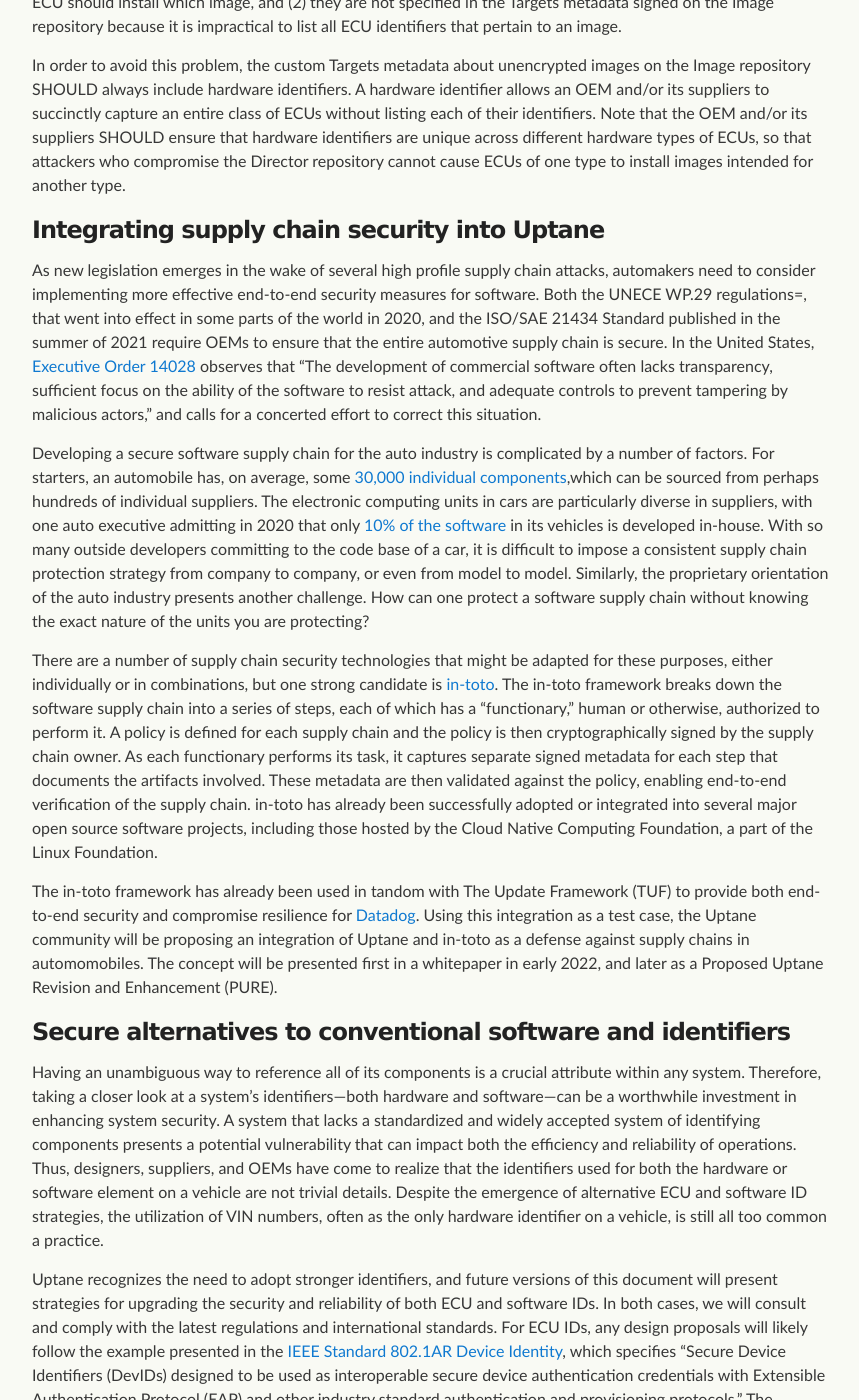
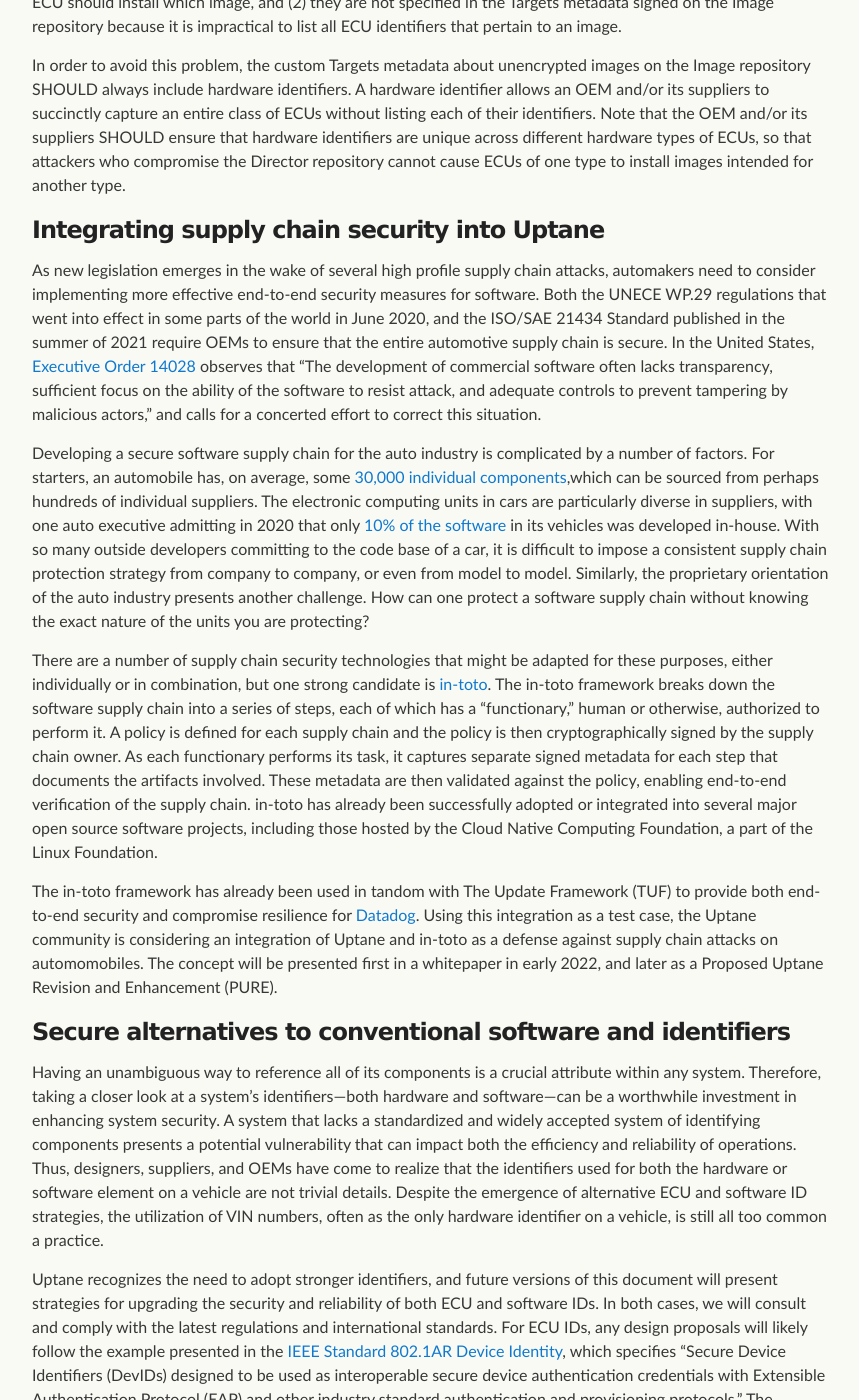
Before and after one commit to uptane/deployment-considerations, a Jekyll site: the page built from security_considerations.md, in a window 1280 px wide and 1400 px high, scrolled down 748 px. Shown: the whole window, without its empty margins (208-1067 px from the left). Built offline with Jekyll 4.4.1, drawn with Linux system fonts in a browser that asks for light colours; our own code applies the rules of GitHub Pages for plain Markdown files.

Commit message:
small corrections

```diff
--- a/security_considerations.md
+++ b/security_considerations.md
@@ -19,13 +19,13 @@ Simply having ECU identifiers (e.g., serial numbers) specified in the Targets me
 In order to avoid this problem, the custom Targets metadata about unencrypted images on the Image repository SHOULD always include hardware identifiers. A hardware identifier allows an OEM and/or its suppliers to succinctly capture an entire class of ECUs without listing each of their identifiers. Note that the OEM and/or its suppliers SHOULD ensure that hardware identifiers are unique across different hardware types of ECUs, so that attackers who compromise the Director repository cannot cause ECUs of one type to install images intended for another type.
 
 ### Integrating supply chain security into Uptane
-As new legislation emerges in the wake of several high profile supply chain attacks, automakers need to consider implementing more effective end-to-end security measures for software. Both the UNECE WP.29 regulations=, that went into effect in some parts of the world in 2020, and the ISO/SAE 21434 Standard published in the summer of 2021 require OEMs to ensure that the entire automotive supply chain is secure. In the United States, [Executive Order 14028](https://www.whitehouse.gov/briefing-room/presidential-actions/2021/05/12/executive-order-on-improving-the-nations-cybersecurity/) observes that "The development of commercial software often lacks transparency, sufficient focus on the ability of the software to resist attack, and adequate controls to prevent tampering by malicious actors," and calls for a concerted effort to correct this situation.
+As new legislation emerges in the wake of several high profile supply chain attacks, automakers need to consider implementing more effective end-to-end security measures for software. Both the UNECE WP.29 regulations that went into effect in some parts of the world in June 2020, and the ISO/SAE 21434 Standard published in the summer of 2021 require OEMs to ensure that the entire automotive supply chain is secure. In the United States, [Executive Order 14028](https://www.whitehouse.gov/briefing-room/presidential-actions/2021/05/12/executive-order-on-improving-the-nations-cybersecurity/) observes that "The development of commercial software often lacks transparency, sufficient focus on the ability of the software to resist attack, and adequate controls to prevent tampering by malicious actors," and calls for a concerted effort to correct this situation.
 
-Developing a secure software supply chain for the auto industry is complicated by a number of factors.  For starters, an automobile has, on average, some [30,000 individual components](https://knowhow.napaonline.com/how-many-parts-are-in-a-car/),which can be sourced from perhaps hundreds of individual suppliers. The electronic computing units in cars are particularly diverse in suppliers, with one auto executive admitting in 2020 that only [10% of the software](https://spectrum.ieee.org/software-eating-car)  in its vehicles is developed in-house. With so many outside developers committing to the code base of a car, it is difficult to impose a consistent supply chain protection strategy from company to company, or even from model to model. Similarly, the proprietary orientation of the auto industry presents another challenge. How can one protect a software supply chain without knowing the exact nature of the units you are protecting?
+Developing a secure software supply chain for the auto industry is complicated by a number of factors.  For starters, an automobile has, on average, some [30,000 individual components](https://knowhow.napaonline.com/how-many-parts-are-in-a-car/),which can be sourced from perhaps hundreds of individual suppliers. The electronic computing units in cars are particularly diverse in suppliers, with one auto executive admitting in 2020 that only [10% of the software](https://spectrum.ieee.org/software-eating-car) in its vehicles was developed in-house. With so many outside developers committing to the code base of a car, it is difficult to impose a consistent supply chain protection strategy from company to company, or even from model to model. Similarly, the proprietary orientation of the auto industry presents another challenge. How can one protect a software supply chain without knowing the exact nature of the units you are protecting?
 
-There are a number of supply chain security technologies that might be adapted for these purposes, either individually or in combinations, but one strong candidate is [in-toto](https://in-toto.io/). The in-toto framework breaks down the software supply chain into a series of steps, each of which has a “functionary,” human or otherwise, authorized to perform it. A policy is defined for each supply chain and the policy is then cryptographically signed by the supply chain owner. As each functionary performs its task, it captures separate signed metadata for each step that documents the artifacts involved. These metadata are then validated against the policy, enabling end-to-end verification of the supply chain. in-toto has already been successfully	adopted	or integrated	into several major open	source	software	projects,	including	those	hosted by the	Cloud	Native Computing Foundation,	a	part of the	Linux	Foundation.
+There are a number of supply chain security technologies that might be adapted for these purposes, either individually or in combination, but one strong candidate is [in-toto](https://in-toto.io/). The in-toto framework breaks down the software supply chain into a series of steps, each of which has a “functionary,” human or otherwise, authorized to perform it. A policy is defined for each supply chain and the policy is then cryptographically signed by the supply chain owner. As each functionary performs its task, it captures separate signed metadata for each step that documents the artifacts involved. These metadata are then validated against the policy, enabling end-to-end verification of the supply chain. in-toto has already been successfully	adopted	or integrated	into several major open	source	software	projects,	including	those	hosted by the	Cloud	Native Computing Foundation, a	part of the	Linux	Foundation.
 
-The in-toto framework has already been used in tandom with The Update Framework (TUF) to provide both end-to-end security and compromise resilience for [Datadog](https://www.datadoghq.com/blog/engineering/secure-publication-of-datadog-agent-integrations-with-tuf-and-in-toto/). Using this integration as a test case, the Uptane community will be proposing an integration of Uptane and in-toto as a defense against supply chains in automomobiles. The concept will be presented first in a whitepaper in early 2022, and later as a Proposed Uptane Revision and Enhancement (PURE).
+The in-toto framework has already been used in tandom with The Update Framework (TUF) to provide both end-to-end security and compromise resilience for [Datadog](https://www.datadoghq.com/blog/engineering/secure-publication-of-datadog-agent-integrations-with-tuf-and-in-toto/). Using this integration as a test case, the Uptane community is considering an integration of Uptane and in-toto as a defense against supply chain attacks on automomobiles. The concept will be presented first in a whitepaper in early 2022, and later as a Proposed Uptane Revision and Enhancement (PURE).
 
 ### Secure alternatives to conventional software and identifiers
 Having an unambiguous way to reference all of its components is a crucial attribute within any system. Therefore, taking a closer look at a system’s identifiers—both hardware and software—can be a worthwhile investment in enhancing system security. A system that lacks a standardized and widely accepted system of identifying components presents a potential vulnerability that can impact both the efficiency and reliability of operations. Thus, designers, suppliers, and OEMs have come to realize that the identifiers used for both the hardware or software element on a vehicle are not trivial details. Despite the emergence of alternative ECU and software ID strategies, the utilization of VIN numbers, often as the only hardware identifier on a vehicle, is still all too common a practice.
```
